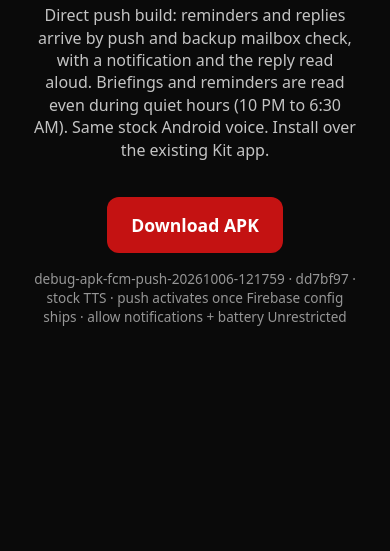
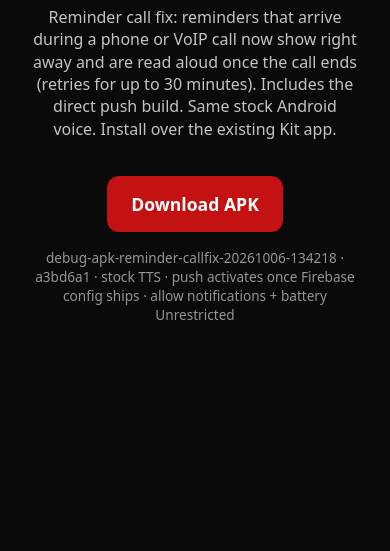
Before and after one commit to Buckeyeoverlander85/kitt-mobile-sideload, a plain HTML site: page docs/index.html in a window 390 px wide. Shown: the part 293-844 px from the top of the page. Drawn offline with Linux system fonts and the light colour scheme.

Commit message:
Point landing at reminder call fix debug-apk-reminder-callfix-20261006-134218

```diff
--- a/docs/index.html
+++ b/docs/index.html
@@ -15,9 +15,9 @@
 <body>
   <div class="card">
     <h1>KITT Mobile</h1>
-    <p>Direct push build: reminders and replies arrive by push and backup mailbox check, with a notification and the reply read aloud. Briefings and reminders are read even during quiet hours (10 PM to 6:30 AM). Same stock Android voice. Install over the existing Kit app.</p>
-    <a class="btn" href="https://github.com/Buckeyeoverlander85/kitt-mobile-sideload/releases/download/debug-apk-fcm-push-20261006-121759/app-debug-fcm-push.apk">Download APK</a>
-    <p class="meta">debug-apk-fcm-push-20261006-121759 · dd7bf97 · stock TTS · push activates once Firebase config ships · allow notifications + battery Unrestricted</p>
+    <p>Reminder call fix: reminders that arrive during a phone or VoIP call now show right away and are read aloud once the call ends (retries for up to 30 minutes). Includes the direct push build. Same stock Android voice. Install over the existing Kit app.</p>
+    <a class="btn" href="https://github.com/Buckeyeoverlander85/kitt-mobile-sideload/releases/download/debug-apk-reminder-callfix-20261006-134218/app-debug-reminder-callfix.apk">Download APK</a>
+    <p class="meta">debug-apk-reminder-callfix-20261006-134218 · a3bd6a1 · stock TTS · push activates once Firebase config ships · allow notifications + battery Unrestricted</p>
   </div>
 </body>
 </html>
```
